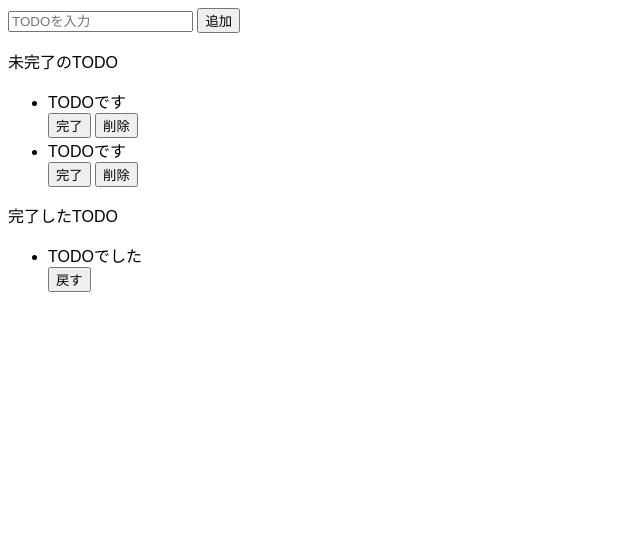
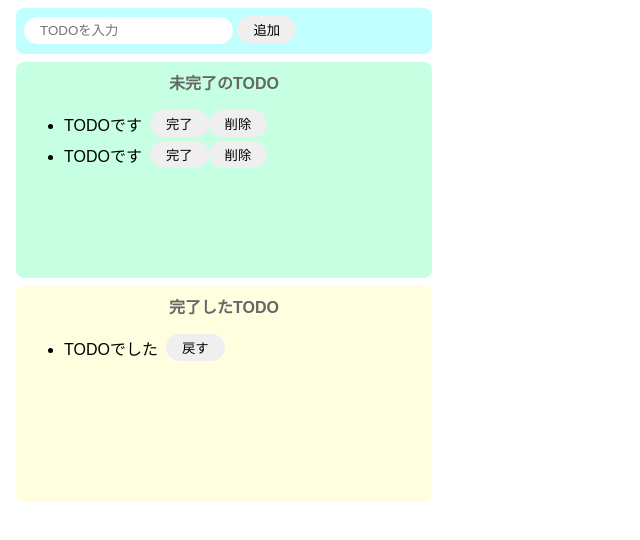
Before and after one commit to hanagoku/codesandbox-tes, a website built with Parcel: page index.html in a window 1280 px wide. Shown: the whole page, without its empty margins (0-640 px from the left). Built offline with nearby package versions, Linux system fonts and the light colour scheme.

Commit message:
完了まで 06071443

```diff
--- a/src/index.js
+++ b/src/index.js
@@ -1,14 +1,4 @@
 import "./styles.css";
-console.log("あああああああ");
-document.getElementById("app").innerHTML = `
-<h1>Hello Vanilla!</h1>
-<div>
-  We use the same configuration as Parcel to bundle this sandbox, you can find more
-  info about Parcel
-  <a href="https://parceljs.org" target="_blank" rel="noopener noreferrer">here</a>.
-</div>
-`;
-//テキストボックスの値を取得し初期化する
 const onclickAdd = () => {
   const inputText = document.getElementById("add-text").value;
   document.getElementById("add-text").value = "";
--- a/src/styles.css
+++ b/src/styles.css
@@ -1,3 +1,57 @@
 body {
   font-family: sans-serif;
 }
+input {
+  border-radius: 16px;
+  border: none;
+  padding: 6px 16px;
+  outline: none;
+}
+button {
+  border-radius: 16px;
+  border: none;
+  padding: 4px 16px;
+}
+button:hover {
+  background-color: #ff7fff;
+  color: #fff;
+  cursor: pointer;
+}
+.input-area {
+  background-color: #c1ffff;
+  width: 400px;
+  height: 30px;
+  padding: 8px;
+  margin: 8px;
+  border-radius: 8px;
+}
+.incomplete-area {
+  background-color: #c6ffe2;
+  width: 400px;
+  min-height: 200px;
+  padding: 8px;
+  margin: 8px;
+  border-radius: 8px;
+}
+.complete-area {
+  background-color: #ffffe0;
+  width: 400px;
+  min-height: 200px;
+  padding: 8px;
+  margin: 8px;
+  border-radius: 8px;
+}
+.title {
+  text-align: center;
+  margin: 0;
+  font-weight: bold;
+  color: #666;
+}
+.list-row {
+  display: flex;
+  align-items: center;
+  padding-bottom: 4px;
+}
+li {
+  margin-right: 8px;
+}
```
